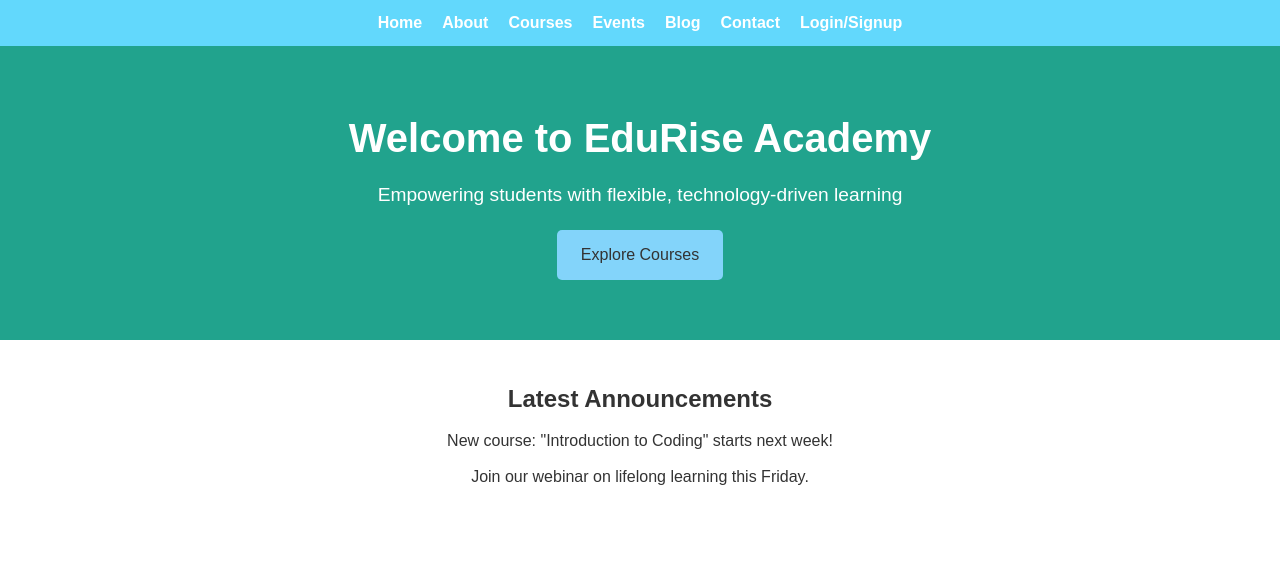
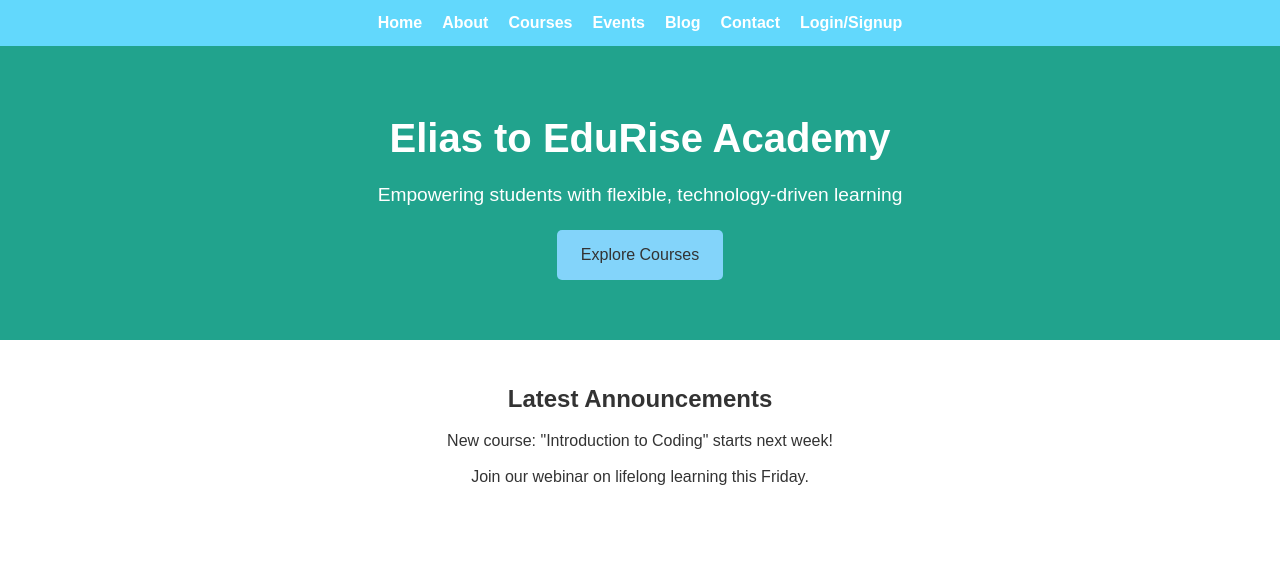
Before and after one commit to vulssmashimbye-commits/Vulaniwede, a plain HTML site: page index.html in a window 1280 px wide. Shown: the top 576 px of the page. Drawn offline with Linux system fonts and the light colour scheme; a script that the page names is missing.

Commit message:
Update index.html
i will add pics

```diff
--- a/index.html
+++ b/index.html
@@ -22,7 +22,7 @@
   </header>
   <main>
     <section class="hero-section">
-      <h1>Welcome to EduRise Academy</h1>
+      <h1>Elias to EduRise Academy</h1>
       <p>Empowering students with flexible, technology-driven learning</p>
       <a href="courses.html" class="cta-button">Explore Courses</a>
     </section>
@@ -69,4 +69,5 @@
   </footer>
   <script src="script.js"></script>
 </body>
+
 </html>
```
